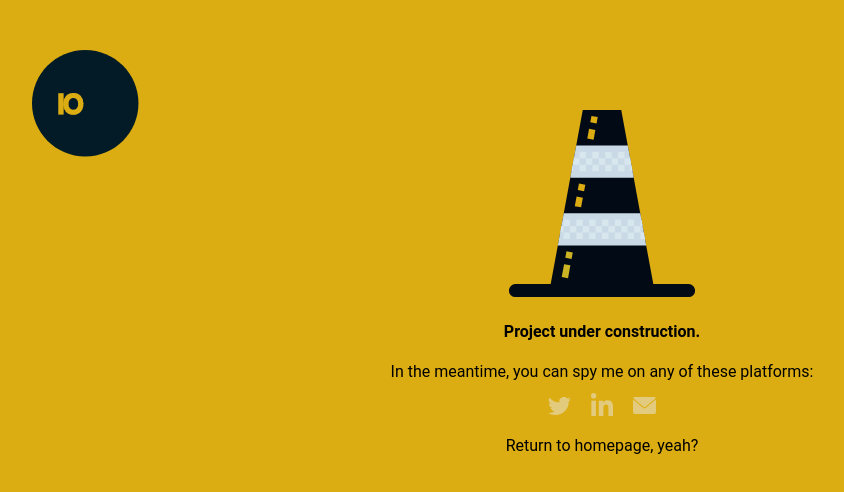
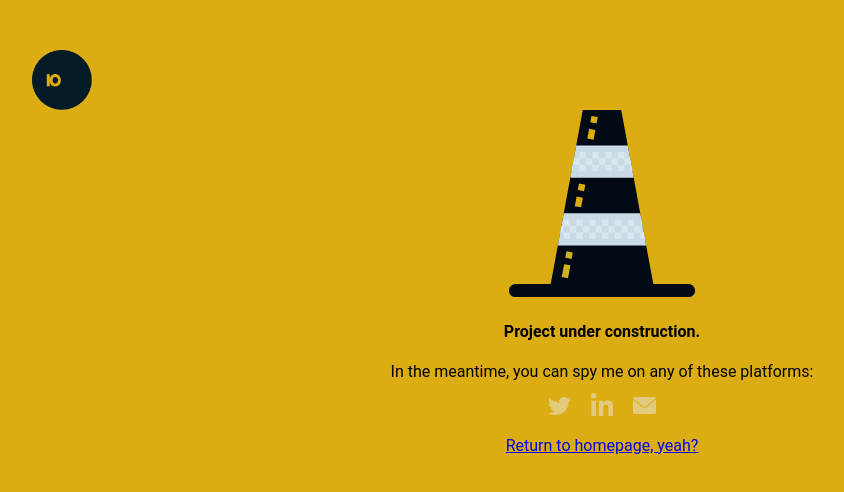
Before and after one commit to thisisobate/ikechionu_portfolio, a plain HTML site: page projects.html in a window 1280 px wide. Shown: the whole page, without its empty margins (38-882 px from the left). Drawn offline with Linux system fonts and the light colour scheme.

Commit message:
linked projects.html to index.html

```diff
--- a/projects.html
+++ b/projects.html
@@ -12,7 +12,7 @@
       <div class="main_container">
         <div class="topNav">
           <div class="logo">
-            <img src="images/logo2.png" alt="logo" />
+            <a href="index.html"><img src="images/logo2.png" alt="logo" /></a>
           </div>
         </div>
 
@@ -28,7 +28,7 @@
                 class="sociall"
               />
             </div>
-            <div class=" md2">
+            <div class="md2">
               <img
                 src="images/linkedin.svg"
                 alt="linkedin-icon"
@@ -40,7 +40,7 @@
             </div>
           </div>
 
-          <p>Return to homepage, yeah?</p>
+          <p><a href="index.html">Return to homepage, yeah?</a></p>
         </div>
       </div>
     </div>
```
Also changed, not shown: index.html (+1 -1 lines).
